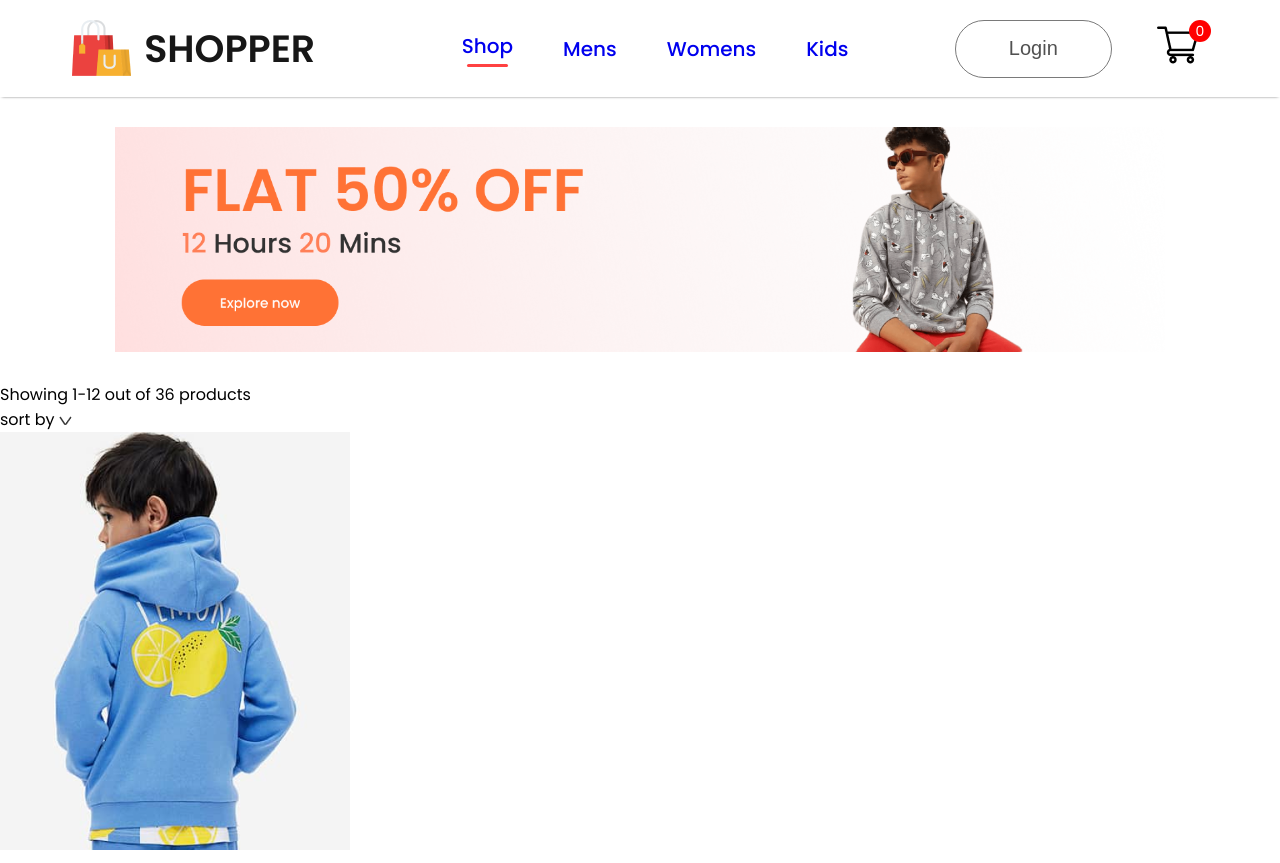
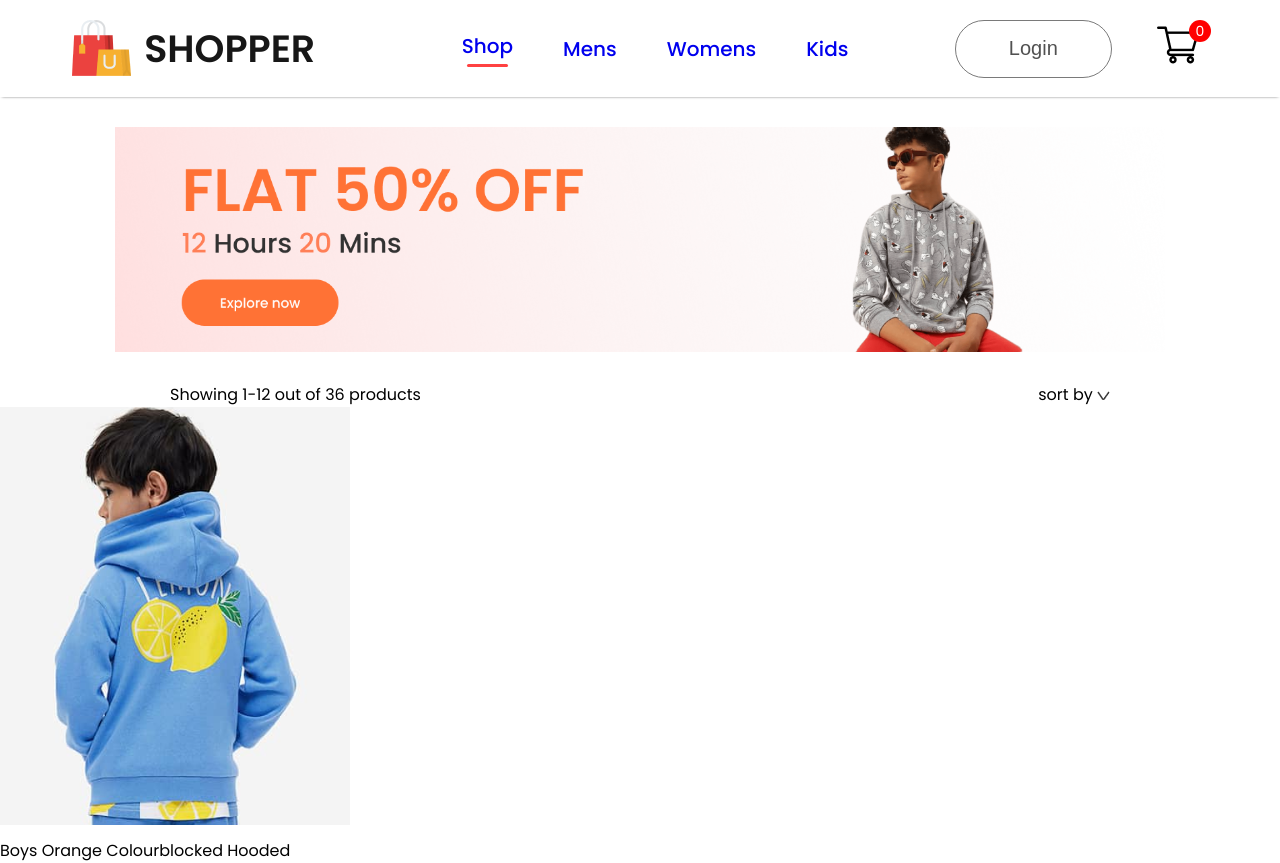
Before and after one commit to Indranil102/Shopping, a React (Create React App) app: page /kids in a window 1280 px wide. Shown: the top 863 px of the page. Built offline with nearby package versions, Linux system fonts and the light colour scheme; a web font is replaced by a local one.

Commit message:
update css

```diff
--- a/src/Pages/CSS/ShopCategory.css
+++ b/src/Pages/CSS/ShopCategory.css
@@ -3,3 +3,8 @@
     margin: 30px auto ;
     width: 82%;
 }
+.shopcategory-indexSort{
+    display: flex;
+    margin: 0px 170px;
+    justify-content: space-between;
+}
```
